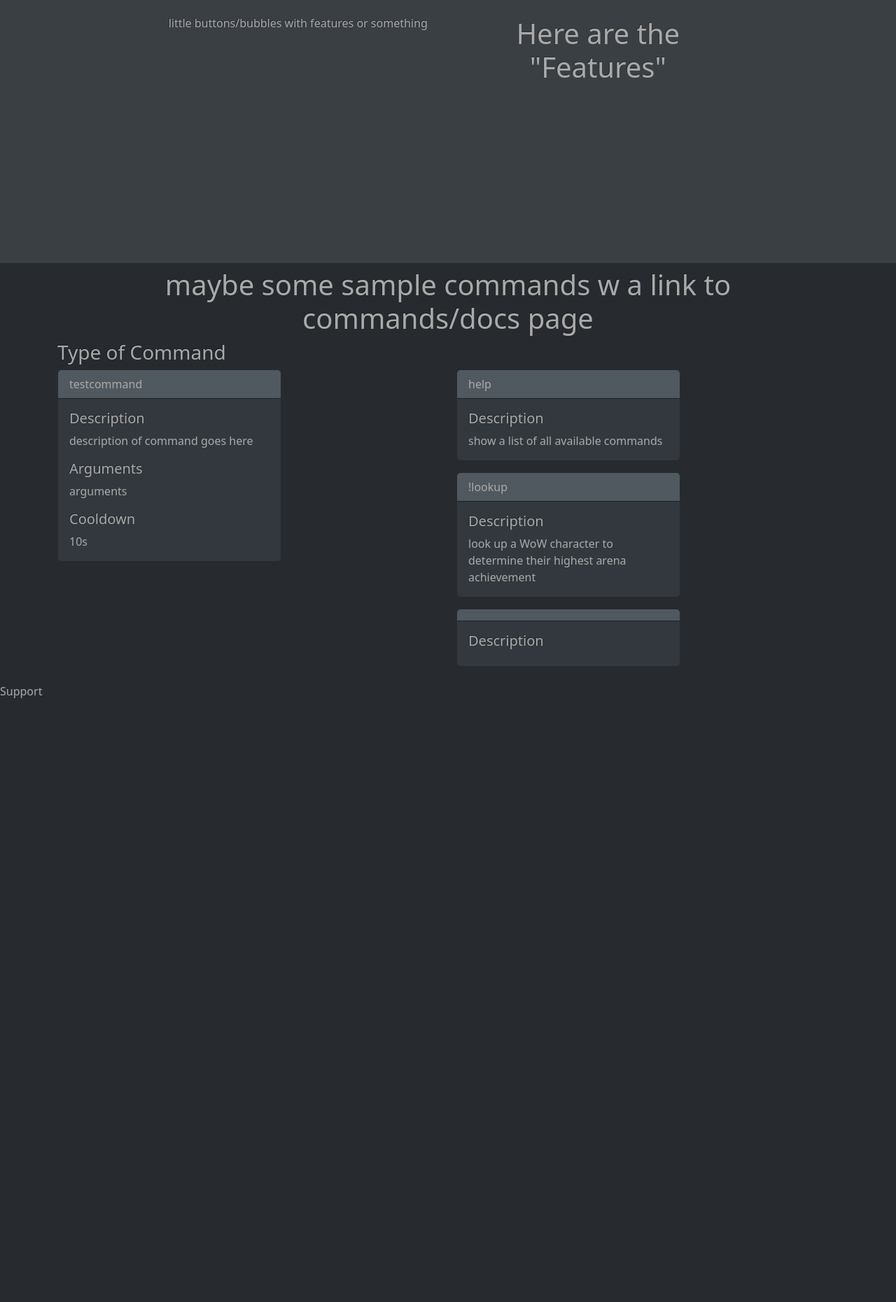
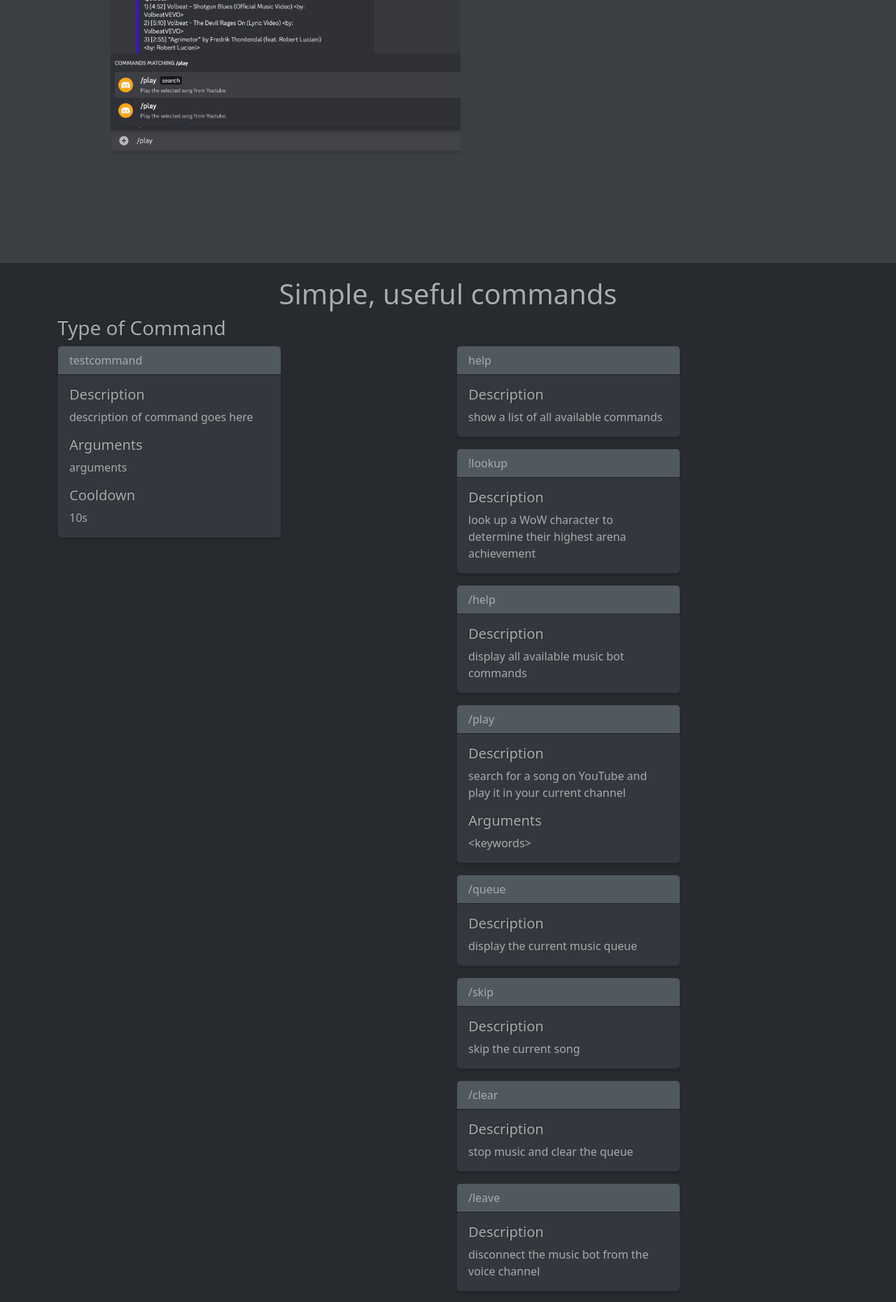
Before and after one commit to SMBH-1/discord_bot, a React (Vite) app in the folder waddlebot_webpage/: page / in a window 1280 px wide. Shown: the part 880-2741 px from the top of the page at 70% size. Before the commit the page ends 1880 px from the top, so only its background shows below. Built offline with nearby package versions, Linux system fonts and the light colour scheme.

Commit message:
Add files via upload
update front end

```diff
--- a/waddlebot_webpage/package.json
+++ b/waddlebot_webpage/package.json
@@ -13,7 +13,11 @@
     "bootswatch": "^5.2.3",
     "react": "^18.2.0",
     "react-bootstrap": "^2.7.0",
-    "react-dom": "^18.2.0"
+    "react-dom": "^18.2.0",
+    "react-router-dom": "^6.6.2",
+    "react-router-hash-link": "^2.4.3",
+    "react-scroll": "^1.8.9",
+    "scroll-to": "^0.0.2"
   },
   "devDependencies": {
     "@types/react": "^18.0.24",
--- a/waddlebot_webpage/src/App.css
+++ b/waddlebot_webpage/src/App.css
@@ -7,4 +7,29 @@
   display: flex;
   align-items: center;
   justify-content: center;
+
 }
+
+.icon {
+  background: url(https://cdn.discordapp.com/attachments/1057694003123978250/1060325822684200970/Group-83.png) ;
+  -webkit-background-size: cover;
+  -moz-background-size: cover;
+  -o-background-size: cover;
+  background-size: cover;
+}
+
+/* .side-img {
+  background: url(https://cdn.midjourney.com/666e2374-ce79-4390-bff0-4c0c9fa76ea7/grid_0.png) ;
+  -webkit-background-size: cover;
+  -moz-background-size: cover;
+  -o-background-size: cover;
+  background-size: cover;
+}
+
+html {
+  background: url(https://cdn.midjourney.com/666e2374-ce79-4390-bff0-4c0c9fa76ea7/grid_0.png) no-repeat center center fixed;
+  -webkit-background-size: cover;
+  -moz-background-size: cover;
+  -o-background-size: cover;
+  background-size: cover;
+} */
--- a/waddlebot_webpage/src/App.jsx
+++ b/waddlebot_webpage/src/App.jsx
@@ -1,26 +1,49 @@
-import { useState } from 'react'
+import React, { useState, useRef } from 'react'
+import "./App.css"
 import "bootswatch/dist/slate/bootstrap.min.css"
-import "./App.css"
+import Container from 'react-bootstrap/Container';
+import Nav from 'react-bootstrap/Nav';
+import Navbar from 'react-bootstrap/Navbar';
+import NavDropdown from 'react-bootstrap/NavDropdown';
+
 import NavBar from './components/NavBar'
 import Home from './components/Home'
 import Features from './components/Features'
 import Commands from './components/Commands'
 import Support from './components/Support'
+import CommandTable from './components/CommandTable'
 
 
 function App() {
 
+
   return (
     <>
+    {/* <Navbar variant="dark" style={{border: '0px'}} expand="lg">
+      <Container >
+        <Navbar.Brand style={{border: '0px'}}href="#home">WaddleBot</Navbar.Brand>
+        <Navbar.Toggle style={{border: '0px'}} aria-controls="basic-navbar-nav" />
+        <Navbar.Collapse style={{border: '0px'}} id="basic-navbar-nav">
+          <Nav style={{border: '0px'}} className="me-auto">
+            <Nav.Link style={{border: '0px'}} >Home</Nav.Link>
+            <Nav.Link style={{border: '0px'}} >Features</Nav.Link>
+            <Nav.Link style={{border: '0px'}} >Commands</Nav.Link>
+            <Nav.Link style={{border: '0px'}} >Support</Nav.Link>
+            <Nav.Link style={{border: '0px'}} href="https://discord.com/oauth2/authorize?client_id=1060252204461740173&permissions=4398046511091&scope=bot">Add to Discord</Nav.Link>
+          </Nav>
+        </Navbar.Collapse>
+      </Container>
+    </Navbar> */}
     <NavBar />
 
-    <Home />
+    <Home className='home'/>
 
-    <Features />
+    <Features className='features'/>
 
-    <Commands />
+    <Commands className='commands'/>
 
-    <Support />
+    <Support className='support'/>
+    <CommandTable />
 
     </>
 
--- a/waddlebot_webpage/src/components/CommandCard.jsx
+++ b/waddlebot_webpage/src/components/CommandCard.jsx
@@ -2,7 +2,7 @@ import React from "react";
 
 function CommandCard({name, description, args, cooldown}) {
   return (
-    <div className="card border-dark mb-3" style={{ width: "20rem" }}>
+    <div className="card border-dark mb-3" style={{ width: "20rem", boxShadow: 'rgba(0, 0, 0, 0.15) 0px 3px 3px 0px' }}>
       <div className="card-header">{name}</div>
       <div className="card-body">
         <h5 className="card-title">Description</h5>
--- /dev/null
+++ b/waddlebot_webpage/src/components/CommandTable.jsx
@@ -0,0 +1,175 @@
+import React from "react";
+import Container from "react-bootstrap/Container";
+function CommandTable() {
+  const general = {
+    name: "General",
+    commands: [
+      [
+        "!win",
+        "generates a random lottery number based on data collected from all MegaMillion's winning numbers",
+        "",
+        "",
+      ],
+      ["!latest draw", "returns the last drawn winning numbers", "", ""],
+      ["!help", "view all available commands", "", ""],
+      ["!hello", "receive a wonderful greeting", "", ""],
+      ["!meow", "generate a random cat picture", "", ""],
+      [
+        "!lookup {character name} {server}",
+        "check WoW for Gladiator achievement",
+        "character name, server",
+        "",
+      ],
+    ],
+  };
+  const chatGPT = {
+    name: "ChatGPT",
+    commands: [
+      ["!chatbot", "Engage the bot", "", ""],
+      ["!helpbot", "List all commands for chatbot as an embed", "", ""],
+      ["!server", "Displays some server stats", "", ""],
+    ],
+  };
+  const music = {
+    name: "Music",
+    commands: [
+      ["/help", "lists all slash commands", "", ""],
+      [
+        "/play",
+        "searches youtube with input search terms, puts song in queue",
+        "search terms",
+        "",
+      ],
+      ["/queue", "displays currently playing song and songs in queue", "", ""],
+      ["/pause", "pauses current song in queue", "", ""],
+      ["/resume", "resumes playing current song from queue", "", ""],
+      ["/skip", "skips current song", "", ""],
+      ["/clear", "clears current queue", "", ""],
+      ["/leave", "kicks bot from current voice channel", "", ""],
+      [
+        "!create_playlist",
+        "Create a playlist associated with your account",
+        "",
+        "",
+      ],
+      [
+        "!list_playlists",
+        "Lists all playlists associated with your account",
+        "",
+        "",
+      ],
+      [
+        "!list_songs",
+        "Lists all songs within a playlist",
+        "!list_songs {playlist name}",
+        "",
+      ],
+      [
+        "!add",
+        "Add a song to a playlist, you must add the youbtube URL",
+        "!add {youtubeURL} to {playlist name}",
+        "",
+      ],
+      [
+        "!delete_song",
+        "Delete a song from your playlist",
+        "!delete_song {youtubeURL from {playlist name}",
+        "",
+      ],
+      [
+        "!delete_playlist",
+        "Delete an entire playlist",
+        "!delete_playlist {playlist name}",
+        "",
+      ],
+      [
+        "/playlist",
+        "Play a playlist from youtube",
+        "/playlist {playlist name}",
+        "",
+      ],
+    ],
+  };
+  const dnd = {
+    name: "Dungeons & Dragons",
+    commands: [
+      [
+        "!roll xdy",
+        "roll",
+        "x = number of dice, y = max value of die, ie. 2d6 or 6d12)",
+        "alias = !r",
+      ],
+
+      [
+        "!init -mod/+mod (ie. +3 or -1)",
+        "roll initiative",
+        "initiative modifier for the user's player-character",
+        "alias = !i",
+      ],
+
+      [
+        "!dm_init <NPC:str> +/-int",
+        "roll initiative for non-player character",
+        "npc_id string, initiative modifier",
+        "alias = !di",
+      ],
+
+      [
+        "!run_init",
+        "sorts, prints, and then clears out the initiative roll pool",
+        "",
+        "alias = !run/!ri",
+      ],
+      [
+        "!condition <search_term:str>",
+        "returns the rules regarding the input condition",
+        "search term",
+        "",
+      ],
+      [
+        "!condition list",
+        "return a list of all valid conditions/search-terms)",
+        "",
+        "aliases = !cond/!c",
+      ],
+    ],
+  };
+
+  const masterList = [music, general, chatGPT, dnd];
+  return (
+    <Container>
+      <table className="table table-hover">
+        {masterList.map((category) => (
+          <>
+            <thead key={category.name}>
+              <tr className="table-info">
+                <th scope="col">{category.name}</th>
+                <th scope="col"></th>
+                <th scope="col"></th>
+                <th scope="col"></th>
+              </tr>
+            </thead>
+            <tbody>
+              <tr className="table-active">
+                <th scope="col">Command</th>
+                <th scope="col">Description</th>
+                <th scope="col">Arguments</th>
+                <th scope="col">Alias</th>
+              </tr>
+
+              {category.commands.map((command, i) => (
+                <tr key={i}>
+                  {command.map((data, i) => (
+                    <td key={i}>{data}</td>
+                  ))}
+                </tr>
+              ))}
+            </tbody>
+          </>
+        ))}
+      </table>
+    </Container>
+  );
+}
+
+export default CommandTable;
--- a/waddlebot_webpage/src/components/Commands.jsx
+++ b/waddlebot_webpage/src/components/Commands.jsx
@@ -4,11 +4,11 @@ import { Container, Col, Row } from "react-bootstrap";
 
 function Commands() {
   return (
-    <Container className="hero bg-dark">
+    <Container id={'commands'} className="hero bg-dark">
       <Col>
         <Row>
-          <h1 className="hdg">
-            maybe some sample commands w a link to commands/docs page
+          <h1 className="hdg" style={{paddingTop: '20px'}}>
+            Simple, useful commands
           </h1>
         </Row>
 
@@ -44,7 +44,37 @@ function Commands() {
               description="look up a WoW character to determine their highest arena achievement"
             />
             <CommandCard
-
+              name={"/help"}
+              description="display all available music bot commands"
+            />
+            <CommandCard
+              name={"/play"}
+              description="search for a song on YouTube and play it in your current channel"
+              args="<keywords>"
+            />
+            <CommandCard
+              name={"/queue"}
+              description="display the current music queue"
+            />
+            <CommandCard
+              name={"/skip"}
+              description="skip the current song"
+            />
+            <CommandCard
+              name={"/clear"}
+              description="stop music and clear the queue"
+            />
+            <CommandCard
+              name={"/leave"}
+              description="disconnect the music bot from the voice channel"
+            />
+            <CommandCard
+              name={"/pause"}
+              description="pause the current song"
+            />
+            <CommandCard
+              name={"/resume"}
+              description="resume the current song"
             />
           </Col>
         </Row>
--- a/waddlebot_webpage/src/components/Features.jsx
+++ b/waddlebot_webpage/src/components/Features.jsx
@@ -1,12 +1,14 @@
 import React from "react";
+import featurePic from "../assets/featurePic.jpg"
 import { Container, Col, Row } from 'react-bootstrap'
 
 function Features() {
   return (
-    <div className="hero bg-primary">
+    <div id={'features'} className="hero bg-primary">
       <Row>
         <Col>
-          <h6 className="hdg"> little buttons/bubbles with features or something</h6>
+        <img className="hdg" src={featurePic} width={500} style={{boxShadow: '300,0,0,0,0.5'}}></img>
+
         </Col>
         <Col>
         <h1 className="hdg">Here are the "Features"</h1>
--- a/waddlebot_webpage/src/components/Home.jsx
+++ b/waddlebot_webpage/src/components/Home.jsx
@@ -3,13 +3,14 @@ import { Container, Col, Row } from "react-bootstrap";
 
 function Home() {
   return (
-    <div className="hero bg-dark">
+    <div id={'home'} className="hero icon text-dark">
       <Row>
-        <Col>
-          <h1 className="hdg"> Make your Discord server "smarter" </h1>
+        <Col style={{paddingRight: '200px'}}>
+          <h1 className="hdg"> WaddleBot </h1>
+          <h5 className="hdg"> making your server as smart as... a penguin? </h5>
         </Col>
         <Col>
-          <h6 className="hdg">some cartoon penguin or some shit</h6>
+
         </Col>
       </Row>
     </div>
--- a/waddlebot_webpage/src/components/Support.jsx
+++ b/waddlebot_webpage/src/components/Support.jsx
@@ -2,7 +2,10 @@ import React from 'react'
 
 function Support() {
   return (
-    <div>Support</div>
+    <div id={'support'}>
+      <h1>Docs</h1>
+    </div>
+
   )
 }
 
```
Also changed, not shown: waddlebot_webpage/src/components/NavBar.jsx (+6 -5 lines), waddlebot_webpage/src/assets/featurePic.jpg (added), 1 other file (tests, documents, lock files or other folders).
